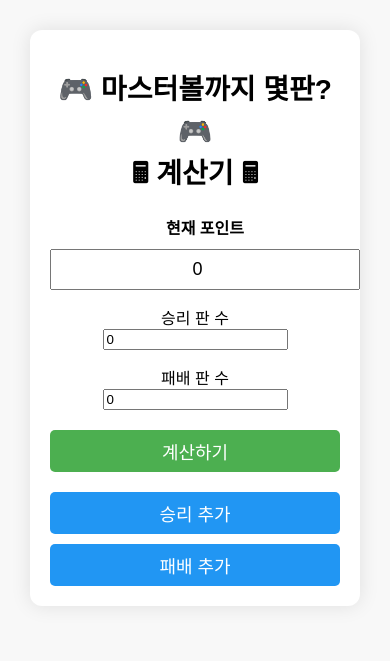
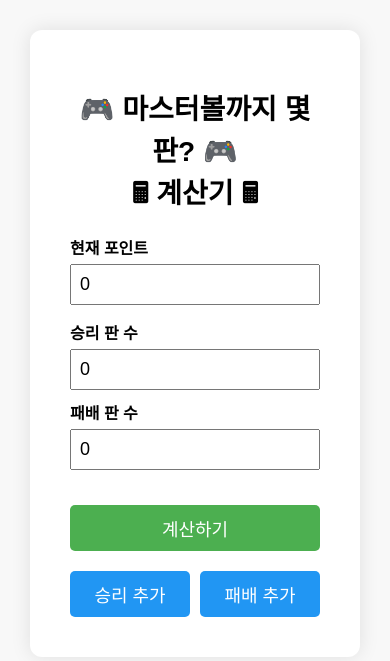
Before and after one commit to Happy-Bees/masterball_calc, a Flask app: page / in a window 390 px wide. Shown: the top 661 px of the page. Run offline with Flask 3, Linux system fonts and the light colour scheme.

Commit message:
모바일 & 웹 비율 정렬 최종 반영: 버튼, 입력행 가로 정렬

```diff
--- a/templates/index.html
+++ b/templates/index.html
@@ -40,65 +40,61 @@
       font-weight: bold;
     }
 
-    .input-row {
+    .form-row {
       display: flex;
-      align-items: center;
-      justify-content: center;
-      margin: 15px 0;
+      justify-content: space-between;
       gap: 10px;
+      margin-bottom: 15px;
       flex-wrap: wrap;
     }
 
-    .input-row label {
-      font-weight: bold;
-      min-width: 90px;
+    .form-group {
+      flex: 1;
+      display: flex;
+      flex-direction: column;
+      align-items: flex-start;
     }
 
-    .input-row input {
-      padding: 8px;
-      width: 100px;
-      font-size: 16px;
-      text-align: center;
+    .form-group label {
+      font-weight: bold;
+      margin-bottom: 5px;
     }
 
-    .half-input {
-      display: flex;
-      justify-content: center;
-      gap: 20px;
-    }
-
-    .half-input .input-group {
-      display: flex;
-      flex-direction: column;
-      align-items: center;
-    }
-
-    .main-buttons {
-      margin-top: 20px;
-      display: flex;
-      justify-content: center;
-      gap: 10px;
-      flex-wrap: wrap;
-    }
-
-    .main-buttons button,
-    .submit-button {
-      padding: 8px 12px;
-      font-size: 14px;
-      border: none;
-      border-radius: 5px;
-      cursor: pointer;
-      color: white;
-    }
-
-    .main-buttons button {
-      background-color: #2196F3;
+    .form-group input {
+      width: 100%;
+      max-width: 100%;
+      padding: 8px;
+      font-size: 16px;
+      box-sizing: border-box;
     }
 
     .submit-button {
-      margin-top: 20px;
+      width: 100%;
+      padding: 10px;
+      font-size: 16px;
+      border: none;
+      border-radius: 5px;
       background-color: #4CAF50;
-      width: 100%;
+      color: white;
+      cursor: pointer;
+      margin: 20px 0;
+    }
+
+    .button-pair {
+      display: flex;
+      justify-content: space-between;
+      gap: 10px;
+    }
+
+    .button-pair button {
+      flex: 1;
+      padding: 10px;
+      font-size: 16px;
+      border: none;
+      border-radius: 5px;
+      background-color: #2196F3;
+      color: white;
+      cursor: pointer;
     }
 
     .error {
@@ -107,30 +103,20 @@
     }
 
     @media screen and (max-width: 600px) {
-      .input-row {
+      .form-row {
         flex-direction: column;
-        align-items: stretch;
       }
 
-      .half-input {
-        flex-direction: column;
-        gap: 15px;
+      .button-pair {
+        flex-direction: row;
       }
 
-      .input-row input,
-      .submit-button,
-      .main-buttons button {
-        width: 100%;
+      .form-group input {
         font-size: 18px;
       }
 
-      .main-buttons {
-        flex-direction: row;
-        gap: 10px;
-      }
-
-      .container {
-        padding: 20px;
+      .submit-button, .button-pair button {
+        font-size: 18px;
       }
     }
   </style>
@@ -149,26 +135,31 @@
     {% endif %}
 
     <form method="POST">
-      <div class="input-row">
-        <label>현재 포인트</label>
-        <input type="number" name="current" value="{{ current }}">
+      <!-- 현재 포인트 입력 -->
+      <div class="form-row">
+        <div class="form-group" style="flex: 1;">
+          <label>현재 포인트</label>
+          <input type="number" name="current" value="{{ current }}">
+        </div>
       </div>
 
-      <div class="half-input">
-        <div class="input-group">
+      <!-- 승리/패배 판 수 -->
+      <div class="form-row">
+        <div class="form-group">
           <label>승리 판 수</label>
           <input type="number" name="win" value="{{ win }}">
         </div>
-
-        <div class="input-group">
+        <div class="form-group">
           <label>패배 판 수</label>
           <input type="number" name="lose" value="{{ lose }}">
         </div>
       </div>
 
+      <!-- 계산 버튼 -->
       <button class="submit-button" type="submit">계산하기</button>
 
-      <div class="main-buttons">
+      <!-- 승리/패배 추가 버튼 -->
+      <div class="button-pair">
         <button name="adjust" value="win-btn">승리 추가</button>
         <button name="adjust" value="lose-btn">패배 추가</button>
       </div>
```
